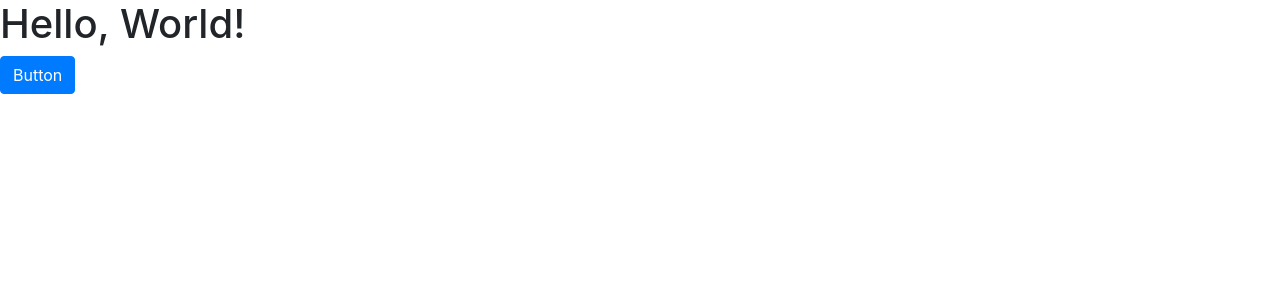
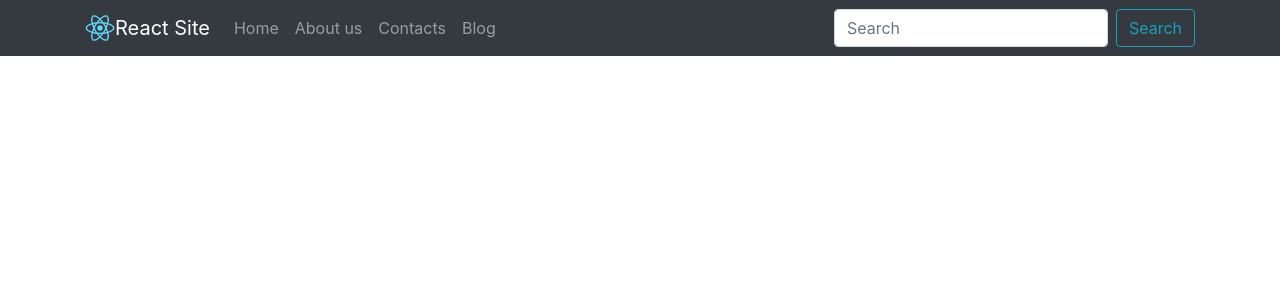
Before and after one commit to dmytroony/learning, a React (Create React App) app in the folder javascript/frameworks/react/my1app/: page / in a window 1280 px wide. Shown: the top 300 px of the page. Built offline with nearby package versions, Linux system fonts and the light colour scheme.

Commit message:
lesson2 done

```diff
--- a/javascript/frameworks/react/my1app/src/App.css
+++ b/javascript/frameworks/react/my1app/src/App.css
@@ -36,3 +36,7 @@
     transform: rotate(360deg);
   }
 }
+
+body {
+  height: 2000px;
+}
--- a/javascript/frameworks/react/my1app/src/App.js
+++ b/javascript/frameworks/react/my1app/src/App.js
@@ -1,17 +1,16 @@
-import React from 'react';
-import logo from './logo.svg';
-import './App.css';
-import 'bootstrap/dist/css/bootstrap.min.css';
-import {Button} from 'react-bootstrap';
+import React from "react";
+import logo from "./logo.svg";
+import "./App.css";
+import { Button } from "react-bootstrap";
+import "bootstrap/dist/css/bootstrap.min.css";
+import Header from "./Components/Header";
 
 function App() {
-  return (
-      // or to use an empty tag
-      <div>
-        <h1>Hello, World!</h1>
-        <Button variant="primary">Button</Button>
-      </div>
-  );
-}
+	return (
+		<div>
+		<Header />
+		</div>
+		);
+	}
 
 export default App;
--- /dev/null
+++ b/javascript/frameworks/react/my1app/src/Components/Header.js
@@ -0,0 +1,56 @@
+import React, { Component } from "react";
+import {
+	Navbar,
+	Container,
+	Nav,
+	FormControl,
+	Form,
+	Button,
+} from "react-bootstrap";
+import logo from "./logo192.png";
+
+export default class Header extends Component {
+	render() {
+		return (
+			<>
+				<Navbar
+				fixed="top"
+				collapseOnSelect
+				expand="md"
+				bg="dark"
+				variant="dark"
+				>
+					<Container>
+						<Navbar.Brand href="/" >
+							<img
+							src={logo}
+							height="30"
+							width="30"
+							className="d-inline-block align-top"
+							alt="Logo"
+							/>
+							React Site
+						</Navbar.Brand>
+						<Navbar.Toggle aria-controls="responsive-navbar-nav" />
+						<Navbar.Collapse id="responsive-navbar-nav" >
+							<Nav className="mr-auto">
+								<Nav.Link href="/">Home</Nav.Link>
+								<Nav.Link href="/about">About us</Nav.Link>
+								<Nav.Link href="/contacts">Contacts</Nav.Link>
+								<Nav.Link href="/blog">Blog</Nav.Link>
+							</Nav>
+							<Form inline>
+								<FormControl
+								type="text"
+								placeholder="Search"
+								className="mr-sm-2"
+								/>
+								<Button variant="outline-info">Search</Button>
+							</Form>
+						</Navbar.Collapse>
+					</Container>
+				</Navbar>
+			</>
+			);
+		}
+	}
```
Also changed, not shown: javascript/frameworks/react/my1app/src/Components/logo192.png (renamed from javascript/frameworks/react/my1app/public/logo192.png), 1 other file (tests, documents, lock files or other folders).
